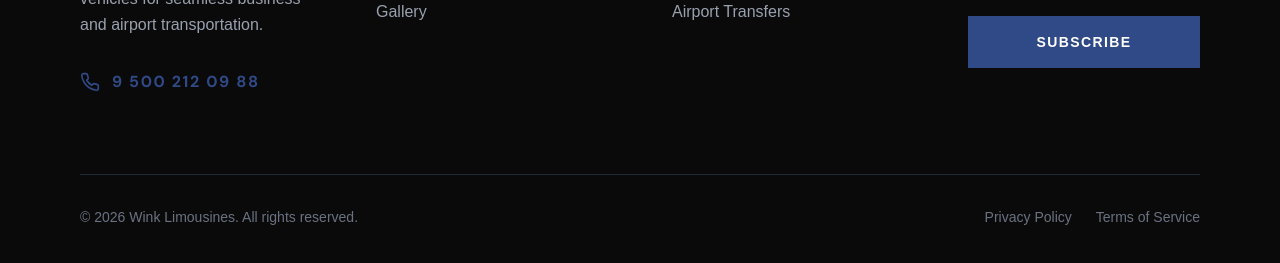
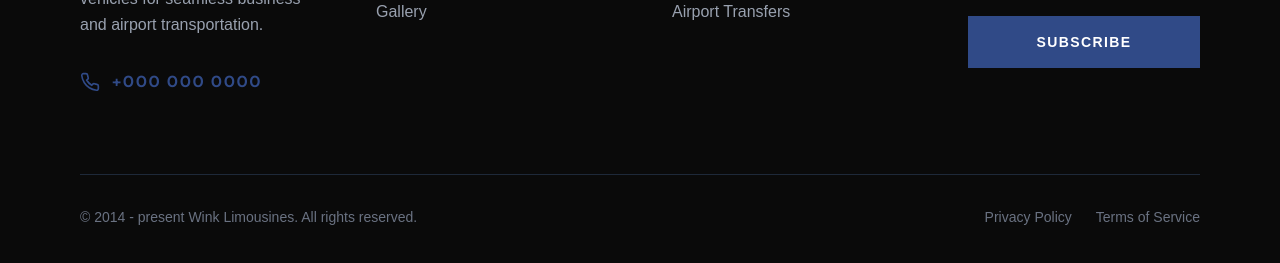
Before and after one commit to Shijastk/wink, a Next.js app: page / in a window 1280 px wide. Shown: the part 8432-8695 px from the top of the page. Built offline with nearby package versions, Linux system fonts and the light colour scheme; a web font is replaced by a local one.

Commit message:
fix: add scroll-margin-top to anchored sections to prevent navbar overlap

```diff
--- a/components/BusinessTransfers.tsx
+++ b/components/BusinessTransfers.tsx
@@ -4,7 +4,7 @@ import React from 'react';
 
 export default function BusinessTransfers() {
   return (
-    <section id="about" className="bg-white py-24 px-6 md:px-12 lg:px-20 relative">
+    <section id="about" className="bg-white py-24 px-6 md:px-12 lg:px-20 relative scroll-mt-20 lg:scroll-mt-24">
       <div className="max-w-[1400px] mx-auto flex flex-col lg:flex-row gap-16 lg:gap-24 items-start">
 
         {/* Left Column - Sharp Large Image */}
--- a/components/FleetSection.tsx
+++ b/components/FleetSection.tsx
@@ -44,7 +44,7 @@ export default function FleetSection() {
   };
 
   return (
-    <section id="equipment" className="bg-white relative overflow-hidden pt-24 md:pt-32">
+    <section id="equipment" className="bg-white relative overflow-hidden pt-24 md:pt-32 scroll-mt-20 lg:scroll-mt-24">
       {/* Full-width off-white background for the bottom half */}
       <div className="absolute bottom-0 left-0 w-full h-[65%] md:h-[55%] z-0"></div>
 
--- a/components/Footer.tsx
+++ b/components/Footer.tsx
@@ -23,7 +23,7 @@ export default function Footer() {
               <svg width="20" height="20" viewBox="0 0 24 24" fill="none" stroke="currentColor" strokeWidth="2" strokeLinecap="square">
                 <path d="M22 16.92v3a2 2 0 0 1-2.18 2 19.79 19.79 0 0 1-8.63-3.07 19.5 19.5 0 0 1-6-6 19.79 19.79 0 0 1-3.07-8.67A2 2 0 0 1 4.11 2h3a2 2 0 0 1 2 1.72 12.84 12.84 0 0 0 .7 2.81 2 2 0 0 1-.45 2.11L8.09 9.91a16 16 0 0 0 6 6l1.27-1.27a2 2 0 0 1 2.11-.45 12.84 12.84 0 0 0 2.81.7A2 2 0 0 1 22 16.92z"/>
               </svg>
-              <span>9 500 212 09 88</span>
+              <span>+000 000 0000 </span>
             </div>
           </div>
 
@@ -73,7 +73,7 @@ export default function Footer() {
 
         {/* Footer Bottom */}
         <div className="flex flex-col md:flex-row items-center justify-between pt-8 border-t border-gray-800 text-gray-500 font-light text-sm">
-          <p>&copy; {new Date().getFullYear()} Wink Limousines. All rights reserved.</p>
+          <p>&copy; 2014 - present Wink Limousines. All rights reserved.</p>
           <div className="flex items-center gap-6 mt-4 md:mt-0">
             <a href="#" className="hover:text-primary transition-colors">Privacy Policy</a>
             <a href="#" className="hover:text-primary transition-colors">Terms of Service</a>
--- a/components/Navbar.tsx
+++ b/components/Navbar.tsx
@@ -71,7 +71,7 @@ export default function Navbar() {
 
           {/* Far Right Section (CTA Button) */}
           <Link
-            href="/#contact"
+            href="/#reservation"
             className={`flex items-center justify-center bg-primary text-white font-medium text-sm tracking-wide uppercase px-6 md:px-10 rounded-none hover:bg-black transition-all duration-300 ${buttonHeightClass}`}
           >
             Contact Us
--- a/components/ReservationSection.tsx
+++ b/components/ReservationSection.tsx
@@ -4,7 +4,7 @@ import React from 'react';
 
 export default function ReservationSection() {
   return (
-    <section className="relative w-full overflow-hidden flex flex-col">
+    <section id="reservation" className="relative w-full overflow-hidden flex flex-col scroll-mt-20 lg:scroll-mt-24">
 
       {/* Top part with primary blue background */}
       <div className="w-full bg-primary relative z-10 pt-16 lg:pt-24 pb-16 lg:pb-32">
--- a/components/ServicesHighlight.tsx
+++ b/components/ServicesHighlight.tsx
@@ -20,7 +20,7 @@ const services = [
 
 export default function ServicesHighlight() {
   return (
-    <section id="services" className="w-full bg-black text-white py-16 px-6 md:px-12 lg:px-20">
+    <section id="services" className="w-full bg-black text-white py-16 px-6 md:px-12 lg:px-20 scroll-mt-20 lg:scroll-mt-24">
       <div className="container mx-auto grid grid-cols-1 md:grid-cols-3 gap-8 md:gap-12 lg:gap-16">
         {services.map((service, index) => (
           <div key={index} className="flex flex-col group cursor-pointer">
```
